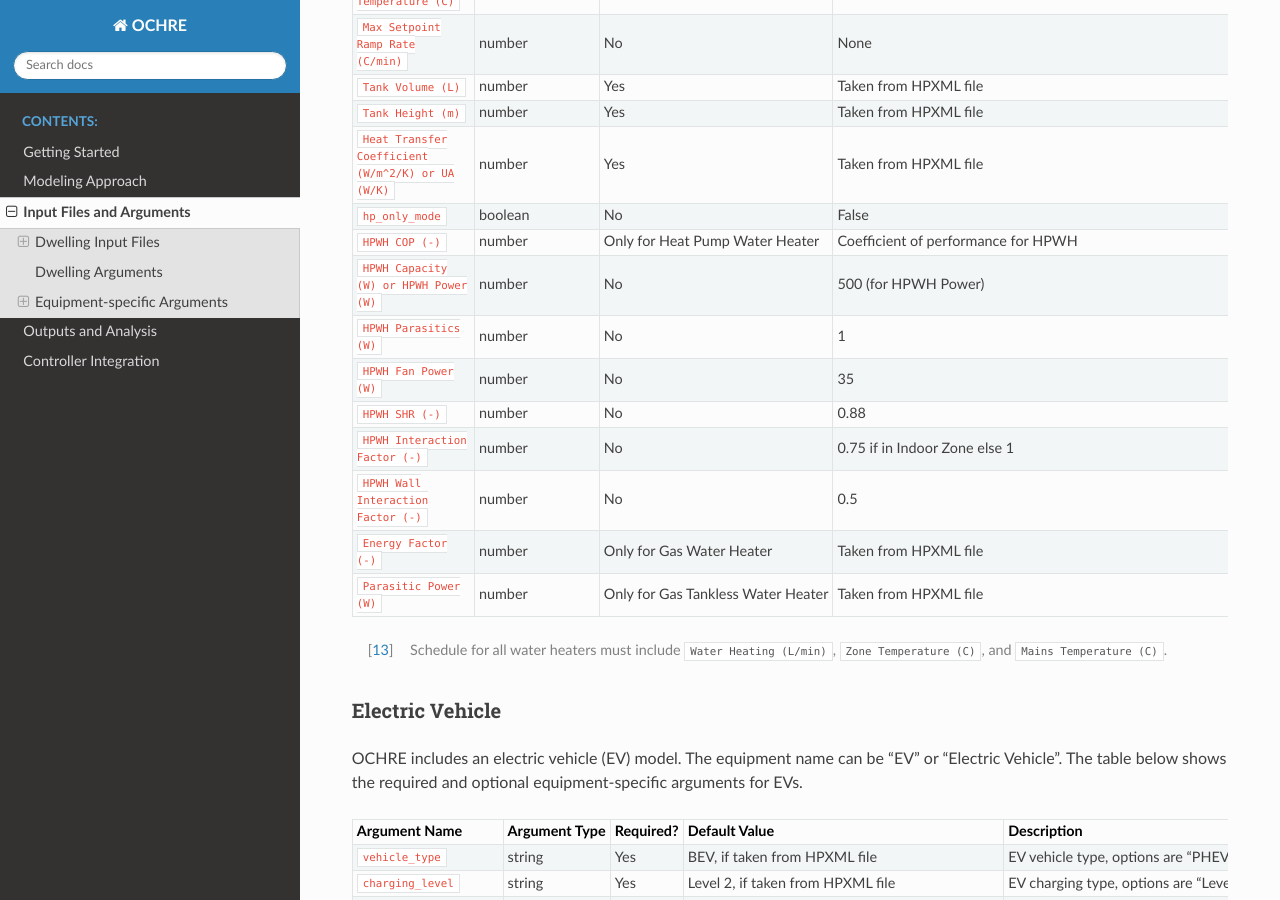
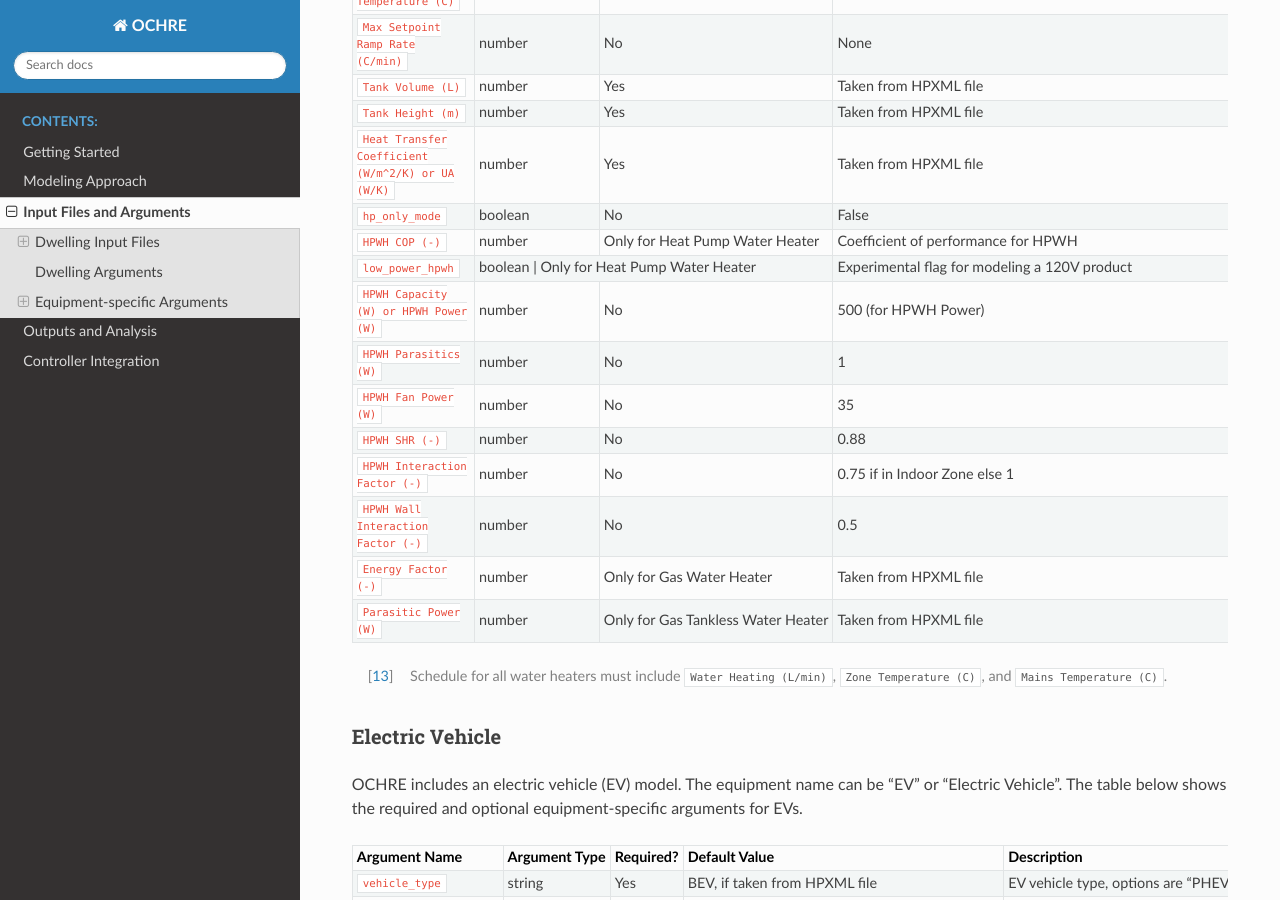
Before and after one commit to NREL/OCHRE, a Sphinx documentation site: the page built from docs/source/InputsAndArguments.rst, in a window 1280 px wide and 900 px high, scrolled down 7949 px. Built offline with Sphinx 7.4.7 and the Read the Docs theme 3.1.0, drawn with Linux system fonts in a browser that asks for light colours.

Commit message:
Update the docs for 120V HPWH feature

```diff
--- a/docs/source/InputsAndArguments.rst
+++ b/docs/source/InputsAndArguments.rst
@@ -531,6 +531,8 @@ arguments for Water Heating equipment.
 +-----------------------------------------------------+--------------------------------+------------------------------------+-----------------------------------------------------------------------+----------------------------------------------------------------------------+
 | ``HPWH COP (-)``                                    | number                         | Only for Heat Pump Water Heater    | Coefficient of performance for HPWH                                   |                                                                            |
 +-----------------------------------------------------+--------------------------------+------------------------------------+-----------------------------------------------------------------------+----------------------------------------------------------------------------+
+| ``low_power_hpwh``                                  | boolean                         | Only for Heat Pump Water Heater   | Experimental flag for modeling a 120V product                         | Uses performance data from a 120V HPWH from a major manufacturer           |
++-----------------------------------------------------+--------------------------------+------------------------------------+-----------------------------------------------------------------------+----------------------------------------------------------------------------+
 | ``HPWH Capacity (W) or HPWH Power (W)``             | number                         | No                                 | 500 (for HPWH Power)                                                  | Capacity or rated power for HPWH                                           |
 +-----------------------------------------------------+--------------------------------+------------------------------------+-----------------------------------------------------------------------+----------------------------------------------------------------------------+
 | ``HPWH Parasitics (W)``                             | number                         | No                                 | 1                                                                     | Parasitic power for HPWH                                                   |
```
Also changed, not shown: changelog.md (+3 -0 lines).
